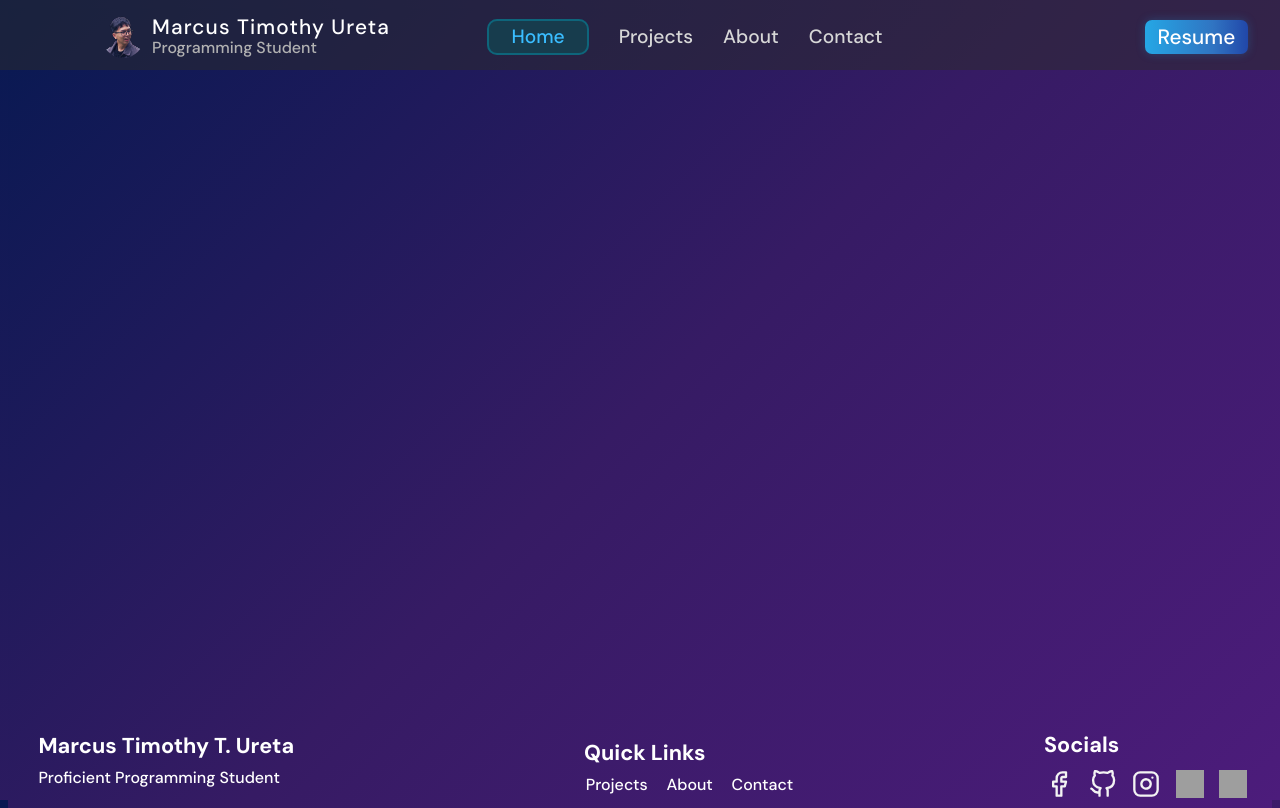
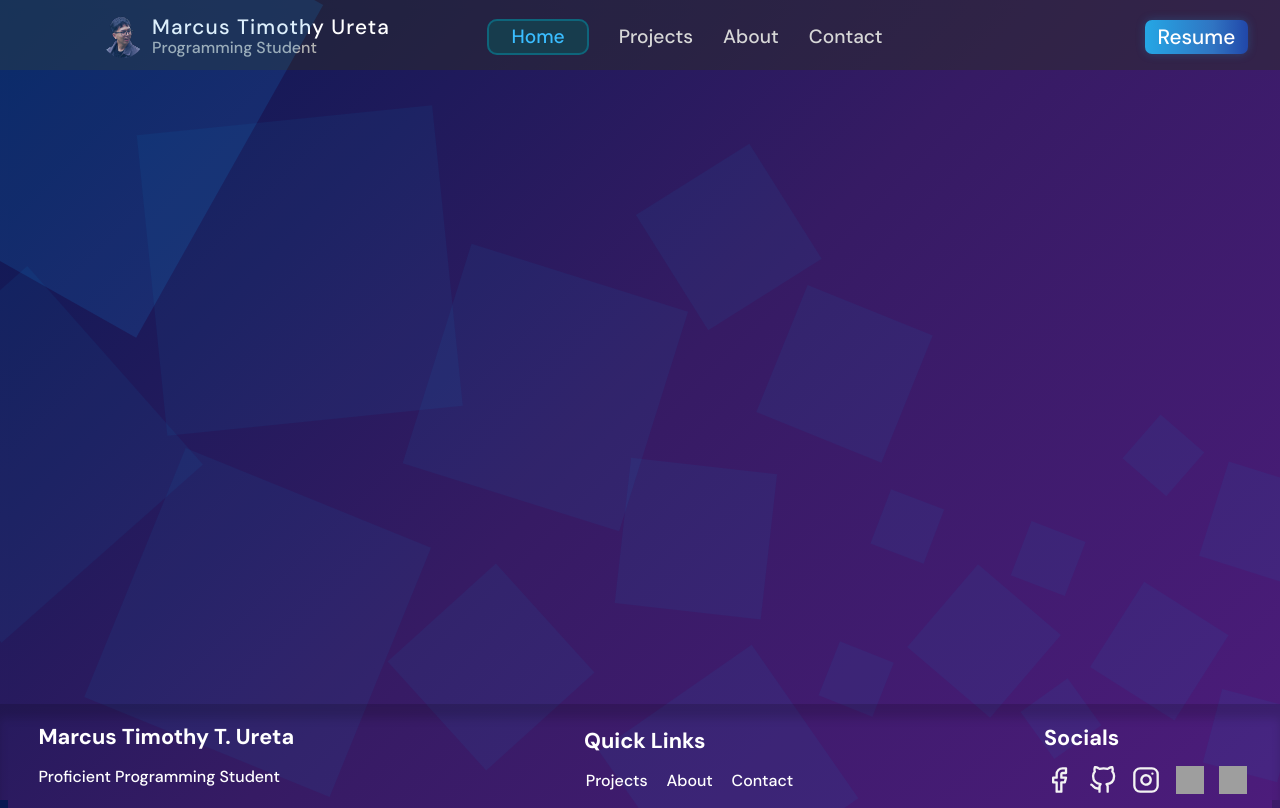
Before and after one commit to PinGEm/portfolio-site, a React (Vite) app: page / in a window 1280 px wide. Built offline with nearby package versions, Linux system fonts and the light colour scheme; grey boxes are pictures that could not be loaded.

Commit message:
more design added
- interactive ui elements
- added square elements in the background

```diff
--- a/src/App.jsx
+++ b/src/App.jsx
@@ -1,23 +1,50 @@
-import './App.css';
+import styles from './App.module.css';
 import Header from './Header/Header.jsx';
-import Footer from './Footer/Footer.jsx'
+import Footer from './Footer/Footer.jsx';
+
+import {useState, useEffect} from 'react';
 
 function App() {
 
-    let root = document.documentElement;
-
-    root.addEventListener("mousemove", e => {
-        root.style.setProperty('--mouse-x', e.clientX + "px");
-        root.style.setProperty('--mouse-y', e.clientY + "px")
-    });
 
 
   return (
     <>
       <Header/>
+
+      {/* --- Moving Elements --- */}
+      <div className = {styles.baseMoveElement + " " + styles.firstElem}></div>
+      <div className = {styles.baseMoveElement + " " + styles.secondElem}></div>
+      <div className = {styles.baseMoveElement + " " + styles.thirdElem}></div>
+
+
+      <div className = {styles.baseMoveElement + " " + styles.fourthElem}></div>
+      <div className = {styles.baseMoveElement + " " + styles.fifthELem}></div>
+
+      <div className = {styles.baseMoveElement + " " + styles.sixthElem}></div>
+      <div className = {styles.baseMoveElement + " " + styles.seventhElem}></div>
+
+
+      <div className = {styles.baseMoveElement + " " + styles.eightElem}></div>
+      <div className = {styles.baseMoveElement + " " + styles.ninthElem}></div>
+      <div className = {styles.baseMoveElement + " " + styles.tenthElem}></div>
+
+      <div className = {styles.baseMoveElement + " " + styles.eleventhElem}></div>
+      <div className = {styles.baseMoveElement + " " + styles.twelvthElem}></div>
+      <div className = {styles.baseMoveElement + " " + styles.tirteenthElem}></div>
+
+      <div className = {styles.baseMoveElement + " " + styles.fourteenthElem}></div>
+      <div className = {styles.baseMoveElement + " " + styles.fifteenthElem}></div>
+      <div className = {styles.baseMoveElement + " " + styles.sixteenthElem}></div>
+
+      <div className = {styles.baseMoveElement + " " + styles.seventeenthElem}></div>
+      <div className = {styles.baseMoveElement + " " + styles.eighteenthElem}></div>
+
+      <div className = {styles.baseMoveElement + " " + styles.nineteenthElem}></div>
+
       <Footer/>
     </>
   )
 }
 
-export default App
+export default App;
--- /dev/null
+++ b/src/App.module.css
@@ -0,0 +1,239 @@
+
+/* Moving Elements */
+
+.baseMoveElement{
+  z-index: 0;
+  position: fixed;
+  width:50px;
+  height:40px;
+  background-color: hsla(204, 82%, 42%, 0.085);
+  transition:all 0.2s ease-out;
+}
+
+.baseMoveElement:hover:not(:active){
+  scale:1.015;
+  background-color: hsla(204, 84%, 50%, 0.15);
+}
+
+.firstElem{
+  --vwStart: 94vw; --vhStart: 90vh; --rotateStart: 9.98deg;
+  --vwEnd: 94vw; --vhEnd: 86vh; --rotateEnd: 15deg;
+
+  --widthStart: 77px; --widthEnd: 77px;
+
+  --heightStart: 76px; --heightEnd: 76px;
+
+  animation: upToDown 6.5s ease-in-out infinite alternate;
+}
+
+.secondElem{
+  --vwStart: 86vw; --vhStart: 77vh; --rotateStart: -50deg;
+  --vwEnd: 86vw; --vhEnd: 74vh; --rotateEnd: -58deg;
+
+  --widthStart: 99px; --widthEnd: 101px;
+
+  --heightStart: 98px; --heightEnd: 100px;
+
+  animation: upToDown 6.5s ease-in-out infinite alternate;
+}
+
+.thirdElem{
+  --vwStart: 80vw; --vhStart: 89vh; --rotateStart: 42.46deg;
+  --vwEnd: 80vw; --vhEnd: 85vh; --rotateEnd: 55deg;
+
+  --widthStart: 57px; --widthEnd: 58px;
+
+  --heightStart: 57px; --heightEnd: 58px;
+
+  animation: upToDown 6.5s ease-in-out infinite alternate;
+}
+
+.fourthElem{
+  --vwStart: 72vw; --vhStart: 78vh; --rotateStart: -56.45deg;
+  --vwEnd: 72vw; --vhEnd: 72vh; --rotateEnd: -49.15deg;
+
+  --widthStart: 108px; --widthEnd: 109.25px;
+
+  --heightStart: 108px; --heightEnd: 109.25px;
+
+  animation: upToDown 6.5s ease-in-out infinite alternate;
+}
+
+.fifthELem{
+  --vwStart: 94vw; --vhStart: 64vh; --rotateStart: 113.26deg;
+  --vwEnd: 94vw; --vhEnd: 58vh; --rotateEnd: 107.22deg;
+
+  --widthStart: 98px; --widthEnd: 99px;
+
+  --heightStart: 97px; --heightEnd: 98px;
+
+  animation: upToDown 6.5s ease-in-out infinite alternate;
+}
+
+.sixthElem{
+  --vwStart: 49vw; --vhStart: 88vh; --rotateStart: 48.88deg;
+  --vwEnd: 49vw; --vhEnd: 84vh; --rotateEnd: 55.53deg;
+
+  --widthStart: 186px; --widthEnd: 187px;
+
+  --heightStart: 185px; --heightEnd: 186px;
+
+  animation: upToDown 6.5s ease-in-out infinite alternate;
+}
+
+.seventhElem{
+  --vwStart: 64vw; --vhStart: 85vh; --rotateStart: 15deg;
+  --vwEnd: 64vw; --vhEnd: 80vh; --rotateEnd: 22deg;
+
+  --widthStart: 57px; --widthEnd: 58px;
+
+  --heightStart: 57px; --heightEnd: 58px;
+
+  animation: upToDown 6.5s ease-in-out infinite alternate;
+}
+
+.eightElem{
+  --vwStart: 88vw; --vhStart: 58vh; --rotateStart: -42.66deg;
+  --vwEnd: 88vw; --vhEnd: 52vh; --rotateEnd: -49.33deg;
+
+  --widthStart: 57px; --widthEnd: 58px;
+
+  --heightStart: 57px; --heightEnd: 58px;
+
+  animation: upToDown 6.5s ease-in-out infinite alternate;
+}
+
+.ninthElem{
+  --vwStart: 79vw; --vhStart: 69vh; --rotateStart: 15.61deg;
+  --vwEnd: 79vw; --vhEnd: 65vh; --rotateEnd: 21.32deg;
+
+  --widthStart: 57px; --widthEnd: 58px;
+
+  --heightStart: 57px; --heightEnd: 58px;
+
+  animation: upToDown 6.5s ease-in-out infinite alternate;
+}
+
+.tenthElem{
+  --vwStart: 68vw; --vhStart: 66vh; --rotateStart: 120.83deg;
+  --vwEnd: 68vw; --vhEnd: 61vh; --rotateEnd: 110.33deg;
+
+  --widthStart: 57px; --widthEnd: 58px;
+
+  --heightStart: 56px; --heightEnd: 57px;
+
+  animation: upToDown 6.5s ease-in-out infinite alternate;
+}
+
+.eleventhElem{
+  --vwStart: 60vw; --vhStart: 43vh; --rotateStart: -61.85deg;
+  --vwEnd: 60vw; --vhEnd: 37vh; --rotateEnd: -68.31deg;
+
+  --widthStart: 136px; --widthEnd: 137px;
+
+  --heightStart: 134px; --heightEnd: 135px;
+
+  animation: upToDown 6.5s ease-in-out infinite alternate;
+}
+
+.twelvthElem{
+  --vwStart: 48vw; --vhStart: 61vh; --rotateStart: 12.45deg;
+  --vwEnd: 48vw; --vhEnd: 57vh; --rotateEnd: 6.13deg;
+
+  --widthStart: 146px; --widthEnd: 147px;
+
+  --heightStart: 145px; --heightEnd: 146px;
+
+  animation: upToDown 6.5s ease-in-out infinite alternate;
+}
+
+.tirteenthElem{
+  --vwStart: 32vw; --vhStart: 78vh; --rotateStart: 42.99deg;
+  --vwEnd: 32vw; --vhEnd: 73vh; --rotateEnd: 48.13deg;
+
+  --widthStart: 146px; --widthEnd: 147px;
+
+  --heightStart: 145px; --heightEnd: 146px;
+
+  animation: upToDown 6.5s ease-in-out infinite alternate;
+}
+
+.fourteenthElem{
+  --vwStart: 51vw; --vhStart: 25vh; --rotateStart: -118.22deg;
+  --vwEnd: 51vw; --vhEnd: 20vh; --rotateEnd: -122.34deg;
+
+  --widthStart: 135px; --widthEnd: 136px;
+
+  --heightStart: 133px; --heightEnd: 134px;
+
+  animation: upToDown 6.5s ease-in-out infinite alternate;
+}
+
+.fifteenthElem{
+  --vwStart: 33vw; --vhStart: 38vh; --rotateStart: 113.59deg;
+  --vwEnd: 33vw; --vhEnd: 33vh; --rotateEnd: 107.11deg;
+
+  --widthStart: 229px; --widthEnd: 230px;
+
+  --heightStart: 226px; --heightEnd: 227px;
+
+  animation: upToDown 6.5s ease-in-out infinite alternate;
+}
+
+.sixteenthElem{
+  --vwStart: 9vw; --vhStart: 65vh; --rotateStart: 108.74deg;
+  --vwEnd: 9vw; --vhEnd: 60vh; --rotateEnd: 112.33deg;
+
+  --widthStart: 268px; --widthEnd: 269px;
+
+  --heightStart: 264px; --heightEnd: 265px;
+
+  animation: upToDown 6.5s ease-in-out infinite alternate;
+}
+
+.seventeenthElem{
+  --vwStart: 11vw; --vhStart: 19vh; --rotateStart: 81.26deg;
+  --vwEnd: 11vw; --vhEnd: 14vh; --rotateEnd: 84.33deg;
+
+  --widthStart: 301px; --widthEnd: 302px;
+
+  --heightStart: 296px; --heightEnd: 297px;
+
+  animation: upToDown 6.5s ease-in-out infinite alternate;
+}
+
+.eighteenthElem{
+  --vwStart: -10vw; --vhStart: 44vh; --rotateStart: 143.65deg;
+  --vwEnd: -10vw; --vhEnd: 39vh; --rotateEnd: 138.22deg;
+
+  --widthStart: 268px; --widthEnd: 269px;
+
+  --heightStart: 264px; --heightEnd: 265px;
+
+  animation: upToDown 6.5s ease-in-out infinite alternate;
+}
+
+.nineteenthElem{
+  --vwStart: -10vw; --vhStart: -14vh; --rotateStart: 123.84deg;
+  --vwEnd: -10vw; --vhEnd: -14vh; --rotateEnd: 119.12deg;
+
+  --widthStart: 375px; --widthEnd: 376px;
+
+  --heightStart: 369px; --heightEnd: 370px;
+
+  animation: upToDown 6.5s ease-in-out infinite alternate;
+}
+
+@keyframes upToDown{
+  0%{
+    transform: translate(var(--vwStart),var(--vhStart)) rotate(var(--rotateStart));
+    width: var(--widthStart);
+    height: var(--heightStart);
+  }
+
+  100%{
+    transform: translate(var(--vwEnd),var(--vhEnd)) rotate(var(--rotateEnd));
+    width: var(--widthEnd);
+    height: var(--heightEnd);
+  }
+}
--- a/src/Footer/Footer.module.css
+++ b/src/Footer/Footer.module.css
@@ -1,7 +1,8 @@
 @import url('https://fonts.googleapis.com/css2?family=DM+Sans:ital,opsz,wght@0,9..40,100..1000;1,9..40,100..1000&display=swap');
 
 footer{
-    line-height: 0.9;
+    z-index: 5;
+    box-shadow: 0px 15px 10px -1px hsla(0,0%,0%, 0.15) inset;
     font-family: "DM Sans", sans-serif;
     color:white;
     position:absolute;
@@ -29,11 +30,17 @@ footer a{
 }
 
 .section_one{
+    margin-top:0.4%;
     margin-left:3%;
 }
 
 .socials{
+    margin-top:0.4%;
     margin-right:7.5%;
+}
+
+.section{
+    margin-top:0%;
 }
 
 .social{
@@ -52,3 +59,11 @@ footer a{
     justify-content: space-between;
     align-items:center;
 }
+
+.links a{
+    transition: all 0.15s ease-in-out;
+}
+
+.links a:hover{
+    color: #3ABDFF;
+}
--- a/src/Header/Header.module.css
+++ b/src/Header/Header.module.css
@@ -19,6 +19,7 @@ header img{
     height:42px;
     border-radius:50%;
     transition: 0.3s ease-in-out;
+    cursor: pointer;
 }
 
 .logo{
@@ -45,11 +46,13 @@ header h1, h2, a, button{
 }
 
 header h1{
+    cursor: pointer;
     font-size: 1.3em;
     letter-spacing: 1.1px;
 }
 
 header h2{
+    cursor: pointer;
     color: #B2B2B2;
     font-size: 1em;
     transition: 0.15s ease-in-out;
```
Also changed, not shown: src/App.css (deleted).
